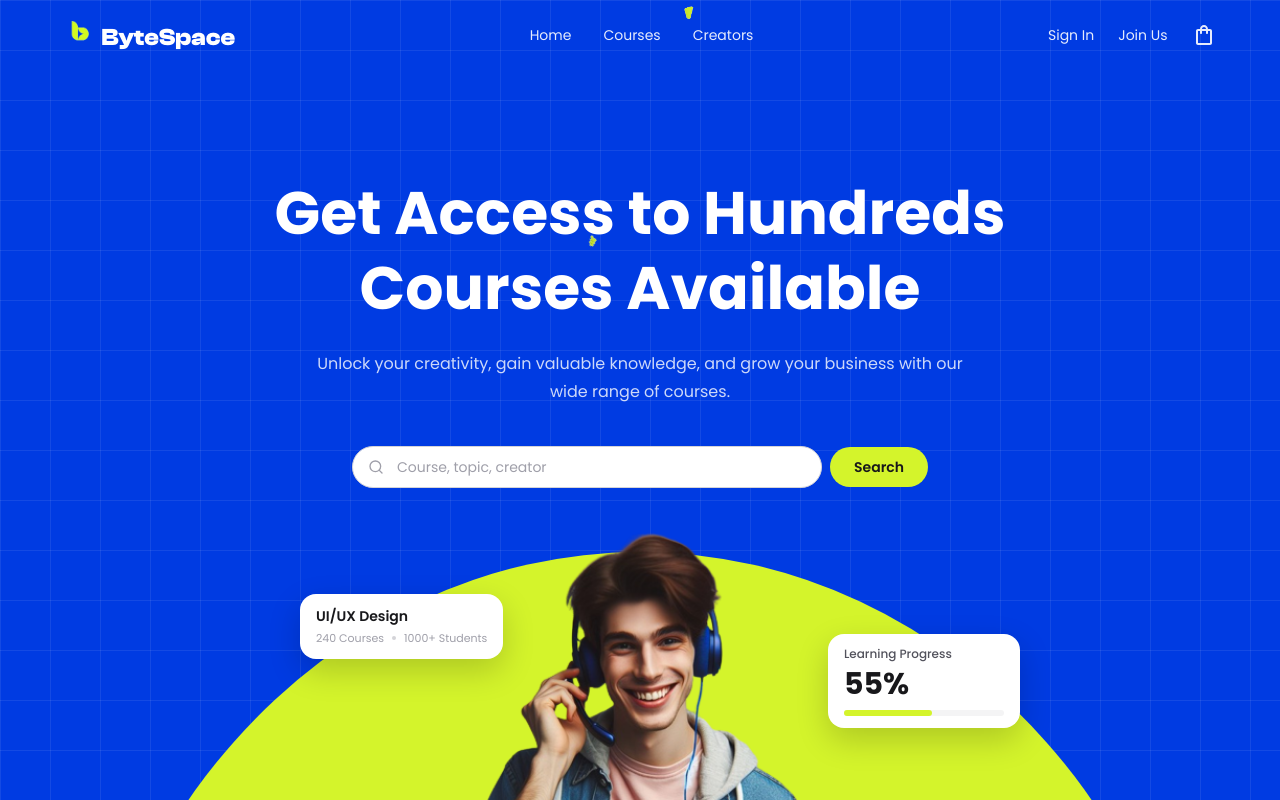
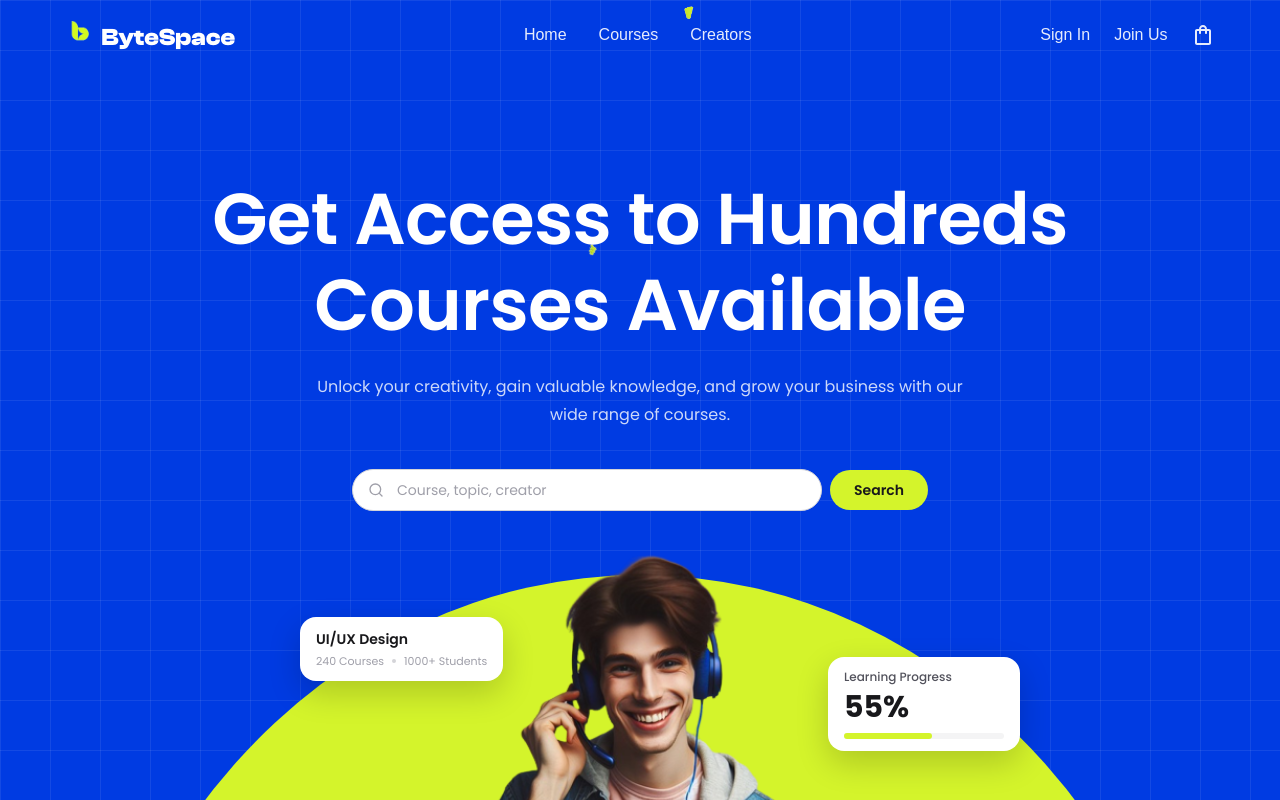
Before and after one commit to mdsujon-dev/ByteSpace, a Next.js app: page / in a window 1280 px wide. Shown: the top 800 px of the page. Built offline with nearby package versions, Linux system fonts and the light colour scheme; a web font is replaced by a local one; what @ant-design/nextjs-registry would draw is missing.

Commit message:
style: update typography in HomeHero and Header components for improved readability

```diff
--- a/src/components/home/HomeHero.tsx
+++ b/src/components/home/HomeHero.tsx
@@ -42,8 +42,9 @@ export function HomeHero() {
         </DecorStage>
 
         <Container className="relative z-10">
-          <div className="mx-auto flex max-w-3xl flex-col items-center text-center">
-            <h1 className="text-4xl font-bold leading-tight text-white sm:text-5xl lg:text-6xl">
+          {/* lg+: Figma "Heading L" — Poppins SemiBold 72px, 120% line height, -1% tracking, 935px box */}
+          <div className="mx-auto flex max-w-3xl flex-col items-center text-center lg:max-w-[935px]">
+            <h1 className="text-4xl font-semibold leading-tight text-white sm:text-5xl lg:text-[72px] lg:leading-[1.2] lg:tracking-[-0.01em]">
               Get Access to Hundreds Courses Available
             </h1>
             <p className="mt-6 max-w-2xl text-sm leading-7 text-white/80 md:text-base">
--- a/src/components/layout/Header.tsx
+++ b/src/components/layout/Header.tsx
@@ -40,7 +40,7 @@ export function Header() {
             <Link
               key={link.href}
               href={link.href}
-              className="text-sm text-white/90 transition-colors hover:text-white"
+              className="font-body text-base leading-[1.6] text-white/90 transition-colors hover:text-white"
             >
               {link.label}
             </Link>
@@ -50,13 +50,13 @@ export function Header() {
         <div className="flex items-center gap-4 md:gap-6">
           <Link
             href="/login"
-            className="hidden text-sm text-white/90 transition-colors hover:text-white md:block"
+            className="hidden font-body text-base leading-[1.6] text-white/90 transition-colors hover:text-white md:block"
           >
             Sign In
           </Link>
           <Link
             href="/signup"
-            className="hidden text-sm text-white/90 transition-colors hover:text-white md:block"
+            className="hidden font-body text-base leading-[1.6] text-white/90 transition-colors hover:text-white md:block"
           >
             Join Us
           </Link>
```
